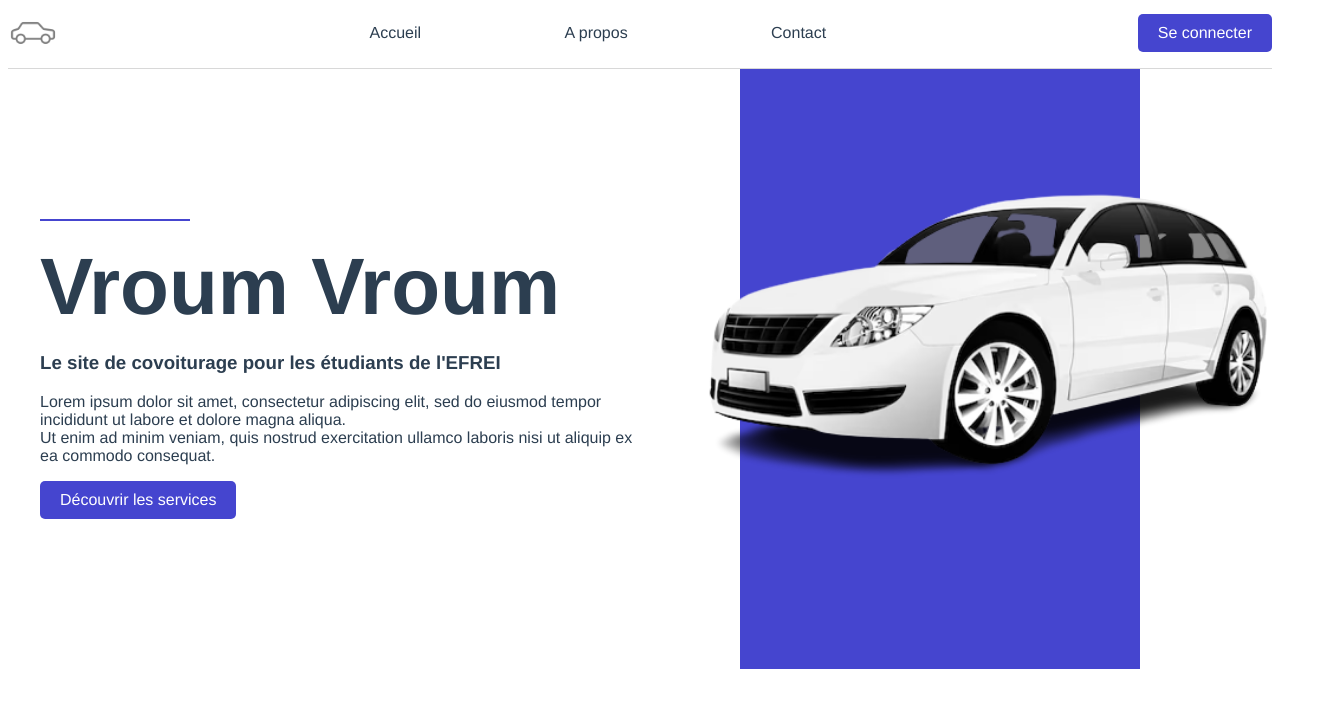
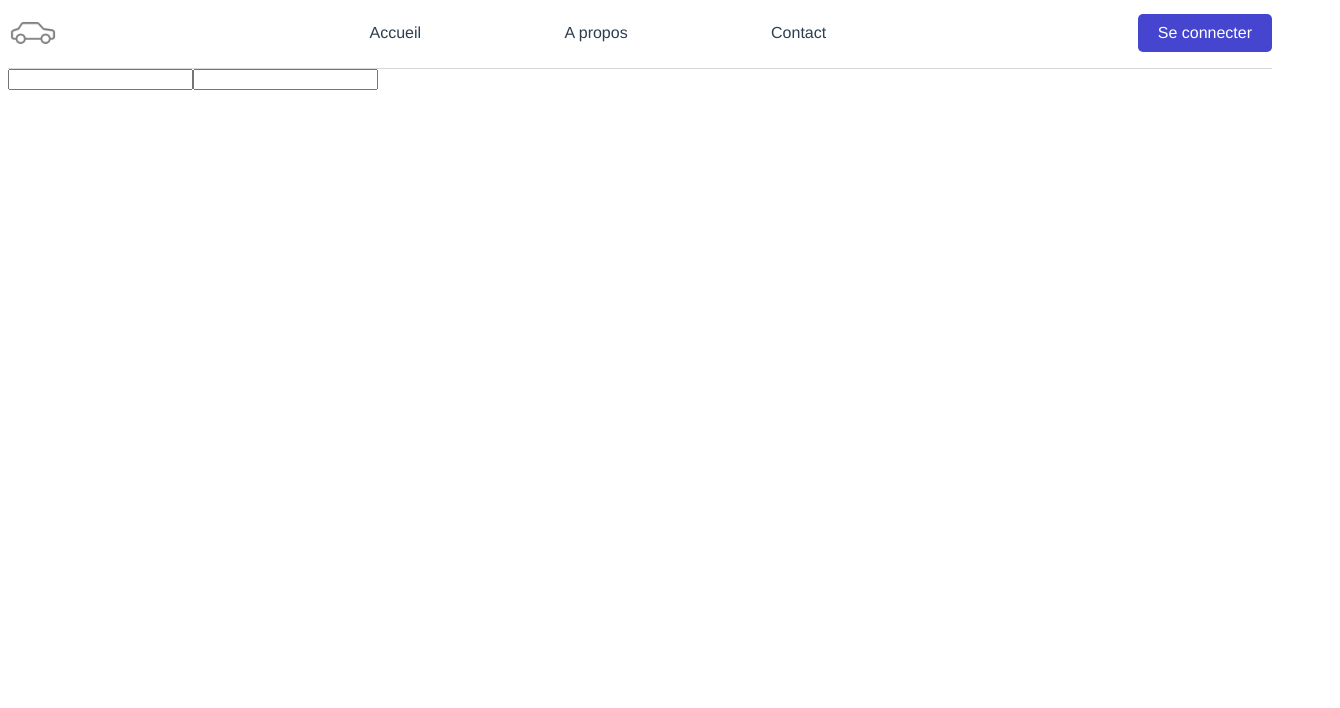
Before and after one commit to NexuSolo/FULL-JS-EN-MODE-API, a Vue app in the folder front/: page /connection in a window 1280 px wide. Shown: the top 708 px of the page, 1340 px wide, since content can reach past the window. Built offline with nearby package versions, Linux system fonts and the light colour scheme.

Commit message:
Systeme de routage

```diff
--- a/front/package.json
+++ b/front/package.json
@@ -9,7 +9,8 @@
   },
   "dependencies": {
     "core-js": "^3.8.3",
-    "vue": "^3.2.13"
+    "vue": "^3.3.8",
+    "vue-router": "^4.2.5"
   },
   "devDependencies": {
     "@babel/core": "^7.12.16",
--- a/front/src/App.vue
+++ b/front/src/App.vue
@@ -1,19 +1,17 @@
 <template>
   <div id="app">
     <NavBar />
-    <AccueilPresentation />
+    <router-view />
   </div>
 </template>
 
 <script>
 import NavBar from './components/NavBar.vue'
-import AccueilPresentation from './components/AccueilPresentation.vue';
 
 export default {
   name: 'App',
   components: {
     NavBar,
-    AccueilPresentation
 }
 }
 </script>
@@ -33,4 +31,21 @@ a {
   text-decoration: none;
   color: #2c3e50;
 }
+
+.bouton-connection{
+    display: inline-block;
+    padding: 10px 20px;
+    background-color: rgb(69, 69, 207);
+    color: white;
+    border-radius: 5px;
+    text-decoration: none;
+    margin-top: auto;
+    margin-bottom: auto;
+}
+
+.bouton-connection:hover{
+    background-color: rgb(49, 49, 157);
+}
+
+
 </style>
--- a/front/src/components/Covoit_en_cours.vue
+++ /dev/null
@@ -1,41 +0,0 @@
-<template>
-    <div class="covoit-en-cours">
-    </div>
-</template>
-
-<script>
-export default {
-    name: 'Covoit_en_cours',
-    props: {
-        msg: String
-    }
-}
-</script>
-
-<style>
-
-.covoit-en-cours{
-    margin: auto;
-    padding: 0;
-    width: 100%;
-    height: 500px;
-    display: flex;
-    justify-content: space-around;
-}
-
-
-
-.content{
-    width: 700px;
-    height: 400px;
-    margin: auto;
-    background-color: #cecece;
-}
-
-.img-car{
-    width: 700px;
-
-    margin: auto;
-}
-
-</style>
--- /dev/null
+++ b/front/src/components/FormulaireConnection.vue
@@ -0,0 +1,33 @@
+<template>
+
+    <div class="connection-fenetre">
+
+        <form action="POST">
+
+            <input type="text">
+            <input type="text">
+
+        </form>
+
+    </div>
+
+</template>
+
+<script>
+
+export default {
+    name: 'FormulaireConnection',
+    props: {
+        msg: String
+    }
+}
+
+
+</script>
+
+
+<style>
+
+
+
+</style>
--- a/front/src/components/NavBar.vue
+++ b/front/src/components/NavBar.vue
@@ -11,7 +11,7 @@
         <a href="">Contact</a>
       </nav>
 
-      <a class="bouton-connection" href="">Se connecter</a>
+      <router-link class="bouton-connection" to="/connection">Se connecter</router-link>
 
     </div>
 
--- a/front/src/main.js
+++ b/front/src/main.js
@@ -1,4 +1,5 @@
 import { createApp } from 'vue'
 import App from './App.vue'
+import router from './router'
 
-createApp(App).mount('#app')
+createApp(App).use(router).mount('#app')
```
Also changed, not shown: front/src/router.js (added, +16 -0 lines), 1 other file (tests, documents, lock files or other folders).
